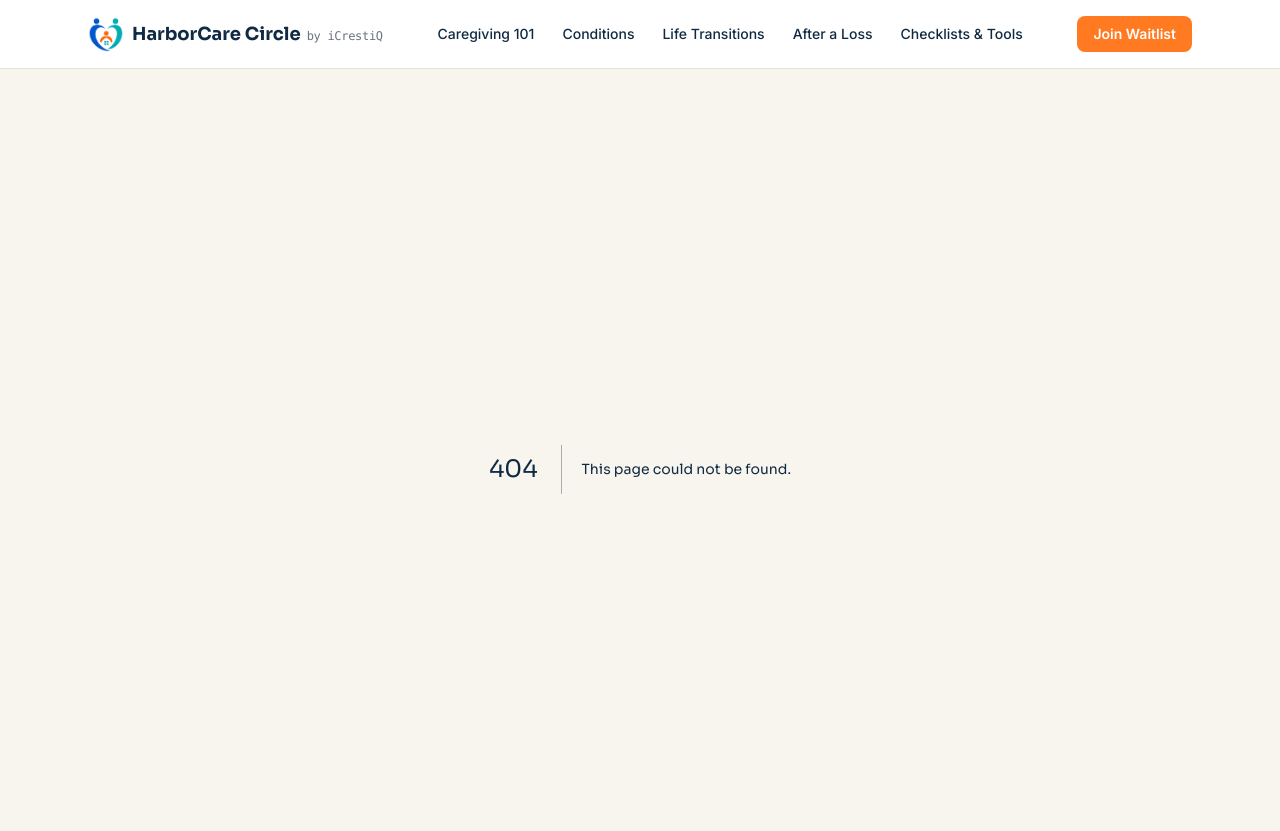
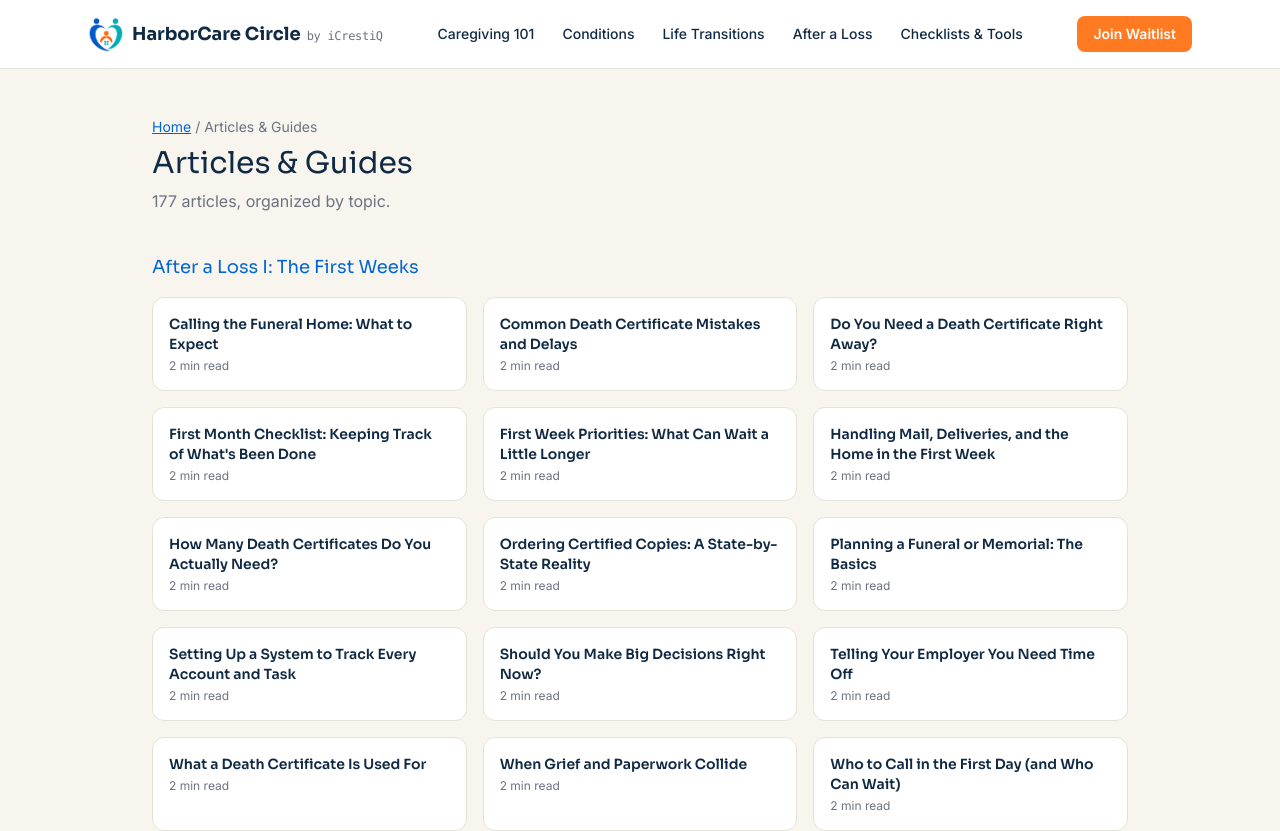
Before and after one commit to icrestiq/harborcare_circle, a Next.js app: page /articles in a window 1280 px wide. Before the commit this address had no page. Shown: the top 831 px of the page. Built offline with nearby package versions, Linux system fonts and the light colour scheme.

Commit message:
add pages

```diff
--- /dev/null
+++ b/app/articles/page.js
@@ -0,0 +1,47 @@
+import Link from 'next/link';
+import { getAllArticles } from '../../lib/content';
+
+export const metadata = {
+  title: 'Articles & Guides | HarborCare Circle',
+};
+
+export default function ArticlesHubPage() {
+  const articles = getAllArticles().sort((a, b) => a.title.localeCompare(b.title));
+
+  // Group by category so 176 articles are actually browsable, not one long wall
+  const byCategory = {};
+  articles.forEach((a) => {
+    const cat = a.category || 'General';
+    byCategory[cat] = byCategory[cat] || [];
+    byCategory[cat].push(a);
+  });
+  const categories = Object.keys(byCategory).sort();
+
+  return (
+    <div className="max-w-5xl mx-auto px-6 py-12">
+      <p className="text-sm text-warm-gray mb-2">
+        <Link href="/" className="text-kin-blue underline">Home</Link> / Articles &amp; Guides
+      </p>
+      <h1 className="text-3xl font-heading mb-2">Articles &amp; Guides</h1>
+      <p className="text-warm-gray mb-10">{articles.length} articles, organized by topic.</p>
+
+      {categories.map((cat) => (
+        <div key={cat} className="mb-10">
+          <h2 className="text-lg font-heading text-kin-blue mb-4">{cat}</h2>
+          <div className="grid sm:grid-cols-2 md:grid-cols-3 gap-4">
+            {byCategory[cat].map((article) => (
+              <Link
+                key={article.slug}
+                href={`/articles/${article.slug}`}
+                className="bg-white border border-[#E7E2D8] rounded-xl p-4 hover:border-care-teal hover:shadow-md transition"
+              >
+                <h4 className="font-semibold text-sm mb-1">{article.title}</h4>
+                <p className="text-xs text-warm-gray">{article.readingTimeMinutes} min read</p>
+              </Link>
+            ))}
+          </div>
+        </div>
+      ))}
+    </div>
+  );
+}
--- /dev/null
+++ b/app/checklists/page.js
@@ -0,0 +1,39 @@
+import Link from 'next/link';
+import { getAllChecklists } from '../../lib/content';
+
+export const metadata = {
+  title: 'Checklists | HarborCare Circle',
+};
+
+export default function ChecklistsHubPage() {
+  const checklists = getAllChecklists().sort((a, b) => a.title.localeCompare(b.title));
+
+  return (
+    <div className="max-w-5xl mx-auto px-6 py-12">
+      <p className="text-sm text-warm-gray mb-2">
+        <Link href="/" className="text-kin-blue underline">Home</Link> / Checklists
+      </p>
+      <h1 className="text-3xl font-heading mb-2">Checklists</h1>
+      <p className="text-warm-gray mb-10">{checklists.length} interactive, printable checklists.</p>
+
+      <div className="grid sm:grid-cols-2 md:grid-cols-3 gap-4">
+        {checklists.map((checklist) => {
+          const taskCount = checklist.groups.reduce((n, g) => n + g.tasks.length, 0);
+          return (
+            <Link
+              key={checklist.slug}
+              href={`/checklists/${checklist.slug}`}
+              className="bg-white border border-[#E7E2D8] rounded-xl p-4 hover:border-care-teal hover:shadow-md transition"
+            >
+              <span className="inline-block text-xs font-semibold bg-orange-tint text-[#B15300] px-2 py-0.5 rounded-full mb-2">
+                Checklist
+              </span>
+              <h4 className="font-semibold text-sm mb-1">{checklist.title}</h4>
+              <p className="text-xs text-warm-gray">{taskCount} tasks · Printable</p>
+            </Link>
+          );
+        })}
+      </div>
+    </div>
+  );
+}
--- a/app/page.js
+++ b/app/page.js
@@ -75,7 +75,7 @@ export default function HomePage() {
         </p>
         <h2 className="text-center text-2xl font-heading mb-9">From the resource hub</h2>
         <div className="grid md:grid-cols-3 gap-4">
-          {articles.map((article) => (
+          {articles.slice(0, 2).map((article) => (
             <Link
               key={article.slug}
               href={`/articles/${article.slug}`}
@@ -91,7 +91,7 @@ export default function HomePage() {
               </div>
             </Link>
           ))}
-          {checklists.map((checklist) => (
+          {checklists.slice(0, 1).map((checklist) => (
             <Link
               key={checklist.slug}
               href={`/checklists/${checklist.slug}`}
@@ -107,6 +107,14 @@ export default function HomePage() {
               </div>
             </Link>
           ))}
+        </div>
+        <div className="flex justify-center gap-6 mt-8">
+          <Link href="/articles" className="text-sm font-semibold text-kin-blue underline">
+            See all {articles.length} articles →
+          </Link>
+          <Link href="/checklists" className="text-sm font-semibold text-kin-blue underline">
+            See all {checklists.length} checklists →
+          </Link>
         </div>
       </section>
 
```
